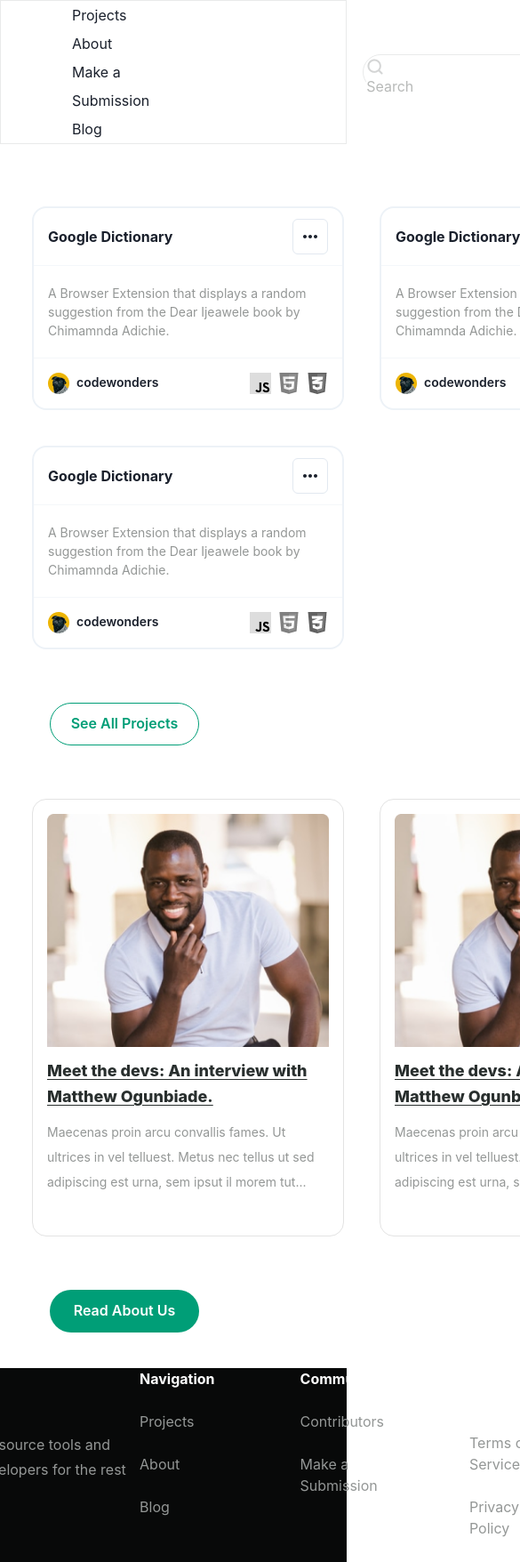
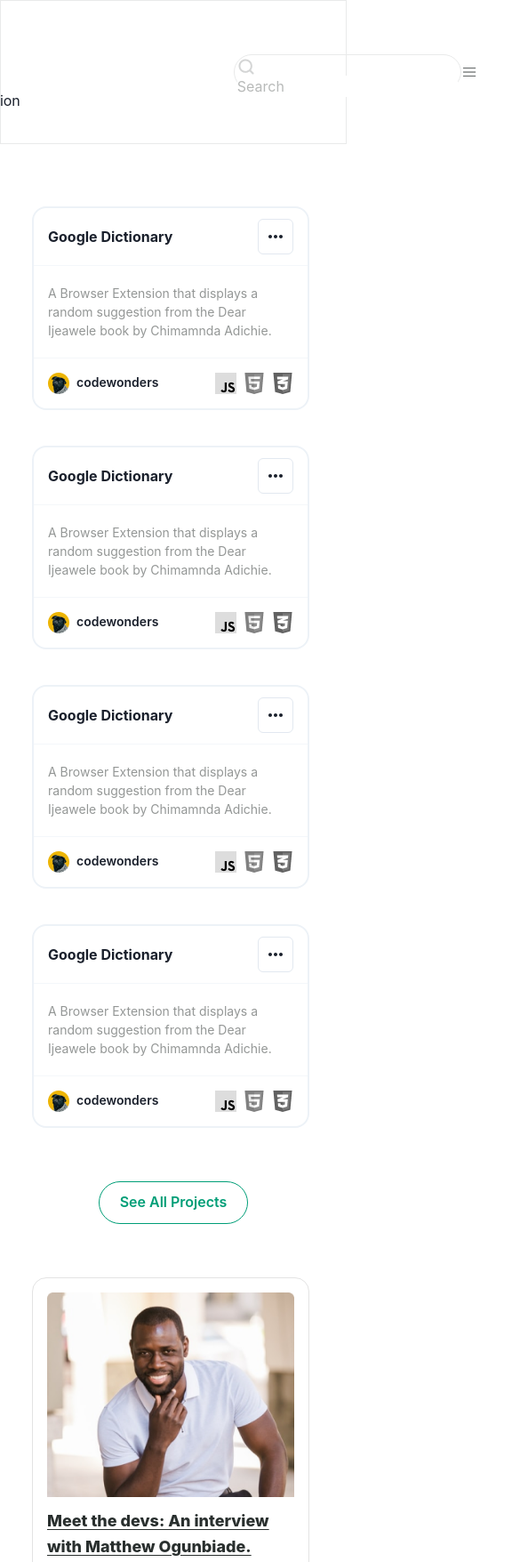
Before and after one commit to acekyd/made-in-nigeria, a Gatsby site: page / in a window 390 px wide. Shown: the top 1756 px of the page at 89% size, 585 px wide, since content can reach past the window. Built offline with nearby package versions, Linux system fonts and the light colour scheme; Gatsby itself is replaced by a stand-in of ours.

Commit message:
Better responsivenes for the Grids

```diff
--- a/src/components/ArticleCard.js
+++ b/src/components/ArticleCard.js
@@ -14,7 +14,7 @@ const ArticleCard = () => {
       borderRadius="2xl"
       w="23.7rem"
       height="30.75rem"
-      maxWidth="90vw"
+      maxWidth="80vw"
       m={5}
     >
       <Flex flexDirection="column" mx={4} my={4} gap={3}>
--- a/src/components/Footer.js
+++ b/src/components/Footer.js
@@ -1,40 +1,46 @@
-import { Box, Text, Flex, Link } from '@chakra-ui/react';
-import React from 'react';
-import logo from '../images/logo.svg';
-import github from '../images/github.svg';
-import mail from '../images/mail.svg';
-import twitter from '../images/twitter.svg';
+import { Box, Text, Flex, Link } from "@chakra-ui/react";
+import React from "react";
+import logo from "../images/logo.svg";
+import github from "../images/github.svg";
+import mail from "../images/mail.svg";
+import twitter from "../images/twitter.svg";
 
 const Footer = () => {
   return (
     <Box
       backgroundColor="#080909"
       padding={{
-        base: '7rem 1.5rem',
-        sm: '7rem 1.5rem',
-        md: '7rem 1.5rem',
-        lg: '8rem 5rem',
-        xl: '8rem 5rem',
+        base: "7rem 1.5rem",
+        sm: "7rem 1.5rem",
+        md: "7rem 1.5rem",
+        lg: "8rem 5rem",
+        xl: "8rem 5rem",
       }}
-      w="100vw"
+      w="100%"
     >
       <Flex flexDirection="column" alignItems="center">
         <Flex
-          flexDirection={{ base: 'column', sm: 'column', md: 'column', lg: 'row', xl: 'row' }}
-          gap={{ base: '2em', sm: '2em', md: '2em', lg: '10em', xl: '10em' }}
+          flexDirection={{
+            base: "column",
+            sm: "column",
+            md: "column",
+            lg: "row",
+            xl: "row",
+          }}
+          gap={{ base: "2em", sm: "2em", md: "2em", lg: "10em", xl: "10em" }}
         >
           <Flex flexDirection="column" gap="1.5rem">
             <img src={logo} width="117px" height="3rem" alt="made in nigeria" />
 
             <Text color="#949796" w={380} fontSize="sm" lineHeight="1.75rem">
-              A curation of awesome open source tools and projects built by Nigerian developers
-              for the rest of the world.
+              A curation of awesome open source tools and projects built by
+              Nigerian developers for the rest of the world.
             </Text>
 
             <Flex
               flexDirection="row"
-              mt={{ sm: 4, md: 4, lg: 8, xl: 8, '2xl': 8 }}
-              mb={{ base: 5, sm: 4, md: 4, lg: 0, xl: 0, '2xl': 0 }}
+              mt={{ sm: 4, md: 4, lg: 8, xl: 8, "2xl": 8 }}
+              mb={{ base: 5, sm: 4, md: 4, lg: 0, xl: 0, "2xl": 0 }}
               alignItems="center"
             >
               <Flex gap="2rem" alignItems="center">
@@ -56,12 +62,12 @@ const Footer = () => {
             color="#949796"
             fontSize="sm"
             gap="6rem"
-            flexWrap={{ base: 'wrap', sm: 'wrap', md: 'wrap' }}
+            flexWrap={{ base: "wrap", sm: "wrap", md: "wrap" }}
           >
             <Flex flexDirection="column" gap="1.5rem" fontSize="sm">
               <Text
                 color="#FFFFFF"
-                mb={{ base: '2', sm: '2', md: '2', lg: '3', xl: '3' }}
+                mb={{ base: "2", sm: "2", md: "2", lg: "3", xl: "3" }}
                 fontWeight="bold"
               >
                 Navigation
@@ -71,10 +77,15 @@ const Footer = () => {
               <Link>Blog</Link>
             </Flex>
 
-            <Flex flexDirection="column" color="#949796" fontSize="sm" gap="1.5rem">
+            <Flex
+              flexDirection="column"
+              color="#949796"
+              fontSize="sm"
+              gap="1.5rem"
+            >
               <Text
                 color="#FFFFFF"
-                mb={{ base: '2', sm: '2', md: '2', lg: '3', xl: '3' }}
+                mb={{ base: "2", sm: "2", md: "2", lg: "3", xl: "3" }}
                 fontWeight="bold"
               >
                 Community
@@ -83,10 +94,15 @@ const Footer = () => {
               <Link>Make a Submission</Link>
             </Flex>
 
-            <Flex flexDirection="column" color="#949796" fontSize="sm" gap="1.5rem">
+            <Flex
+              flexDirection="column"
+              color="#949796"
+              fontSize="sm"
+              gap="1.5rem"
+            >
               <Text
                 color="#FFFFFF"
-                mb={{ base: '2', sm: '2', md: '2', lg: '3', xl: '3' }}
+                mb={{ base: "2", sm: "2", md: "2", lg: "3", xl: "3" }}
                 fontWeight="bold"
               >
                 Terms & Conditions
@@ -101,14 +117,22 @@ const Footer = () => {
           <Text
             color="#949796"
             lineHeight="1.75rem"
-            maxW={{ base: 520, sm: 520, md: 520, lg: 1070, xl: 1070, '2xl': 1070 }}
+            maxW={{
+              base: 520,
+              sm: 520,
+              md: 520,
+              lg: 1070,
+              xl: 1070,
+              "2xl": 1070,
+            }}
           >
-            Et quam sit justo, justo. Sagittis morbi lobortis porttitor arcu. Dis nibh tempor
-            elementum odio porta pellentesque quis mattis sit. Est justo, in in etiam dis diam.
-            Vulputate facilisis pharetra, blandit tincidunt tincidunt sit dictumst. Placerat neque
-            amet sed tincidunt sagittis suspendisse et id. Elit leo blandit mollis id auctor.
-            Imperdiet odio nec odio et nullam faucibus pulvinar sed. Interdum suscipit bibendum ac
-            id pellentesque pretium.
+            Et quam sit justo, justo. Sagittis morbi lobortis porttitor arcu.
+            Dis nibh tempor elementum odio porta pellentesque quis mattis sit.
+            Est justo, in in etiam dis diam. Vulputate facilisis pharetra,
+            blandit tincidunt tincidunt sit dictumst. Placerat neque amet sed
+            tincidunt sagittis suspendisse et id. Elit leo blandit mollis id
+            auctor. Imperdiet odio nec odio et nullam faucibus pulvinar sed.
+            Interdum suscipit bibendum ac id pellentesque pretium.
           </Text>
 
           <Text color="#949796" mt={8} fontSize="sm">
--- a/src/components/NavBar.js
+++ b/src/components/NavBar.js
@@ -3,6 +3,7 @@ import {
   Box,
   Flex,
   Image,
+  Container,
   Link,
   Text,
   Input,
@@ -26,22 +27,25 @@ const NavBar = () => {
   const navRef = useRef(null);
 
   return (
-    <Box w="100vw" display="flex" justifyContent="center" marginBottom="50px">
-      <Box
-        w="100vw"
+    <Box
+      w="100%"
+      display="flex"
+      justifyContent="center"
+      marginBottom="50px"
+      borderBottom="1"
+      borderColor="#E9EAEA"
+      borderWidth="1px"
+    >
+      <Container
+        maxW="container.xl"
         display="flex"
         padding={{
           base: "1rem 1rem",
           sm: "1rem 1rem",
           md: "1rem 1rem",
-          lg: "1rem 7.5rem",
-          xl: "1rem 7.5rem",
-          "2xl": "1rem 7.5rem",
         }}
         alignItems="center"
         justifyContent="space-between"
-        borderColor="#E9EAEA"
-        borderWidth="1px"
       >
         <Box display="flex" justifyContent="space-between">
           <Box>
@@ -197,7 +201,7 @@ const NavBar = () => {
             </DrawerBody>
           </DrawerContent>
         </Drawer>
-      </Box>
+      </Container>
     </Box>
   );
 };
--- a/src/components/ProjectCard.js
+++ b/src/components/ProjectCard.js
@@ -25,7 +25,7 @@ function ProjectCard() {
       borderWidth="2px"
       borderRadius="2xl"
       w="23.7rem"
-      maxWidth="90vw"
+      maxWidth="80vw"
       m={5}
     >
       <Flex alignItems="center" mx={4} my={3}>
--- a/src/pages/index.js
+++ b/src/pages/index.js
@@ -1,6 +1,10 @@
 import * as React from "react";
-import { ChakraProvider, Grid, Container } from "@chakra-ui/react";
-import { Link } from "gatsby";
+import {
+  ChakraProvider,
+  SimpleGrid,
+  Container,
+  Center,
+} from "@chakra-ui/react";
 import Layout from "../components/layout";
 import ProjectCard from "../components/ProjectCard";
 import PrimaryButton from "../components/Buttons/PrimaryButton";
@@ -17,27 +21,32 @@ const IndexPage = () => {
     <Layout>
       <ChakraProvider>
         <Container maxW="container.xl">
-          <Grid templateColumns="repeat(3, 1fr)">
+          <SimpleGrid columns={{ sm: 1, md: 3 }}>
             <ProjectCard />
             <ProjectCard />
             <ProjectCard />
             <ProjectCard />
-          </Grid>
+          </SimpleGrid>
 
+          <Center>
             <SecondaryButton
               text="See All Projects"
               link="https://madeinnigeria.dev"
             />
+          </Center>
 
-          <Grid templateColumns="repeat(3, 1fr)">
+          <SimpleGrid columns={{ sm: 1, md: 3 }}>
             <ArticleCard />
             <ArticleCard />
             <ArticleCard />
-          </Grid>
+          </SimpleGrid>
+
+          <Center>
             <PrimaryButton
               text="Read About Us"
               link="https://madeinnigeria.dev"
             />
+          </Center>
         </Container>
       </ChakraProvider>
     </Layout>
```
Lines whose indentation alone changed are shown as unchanged.
